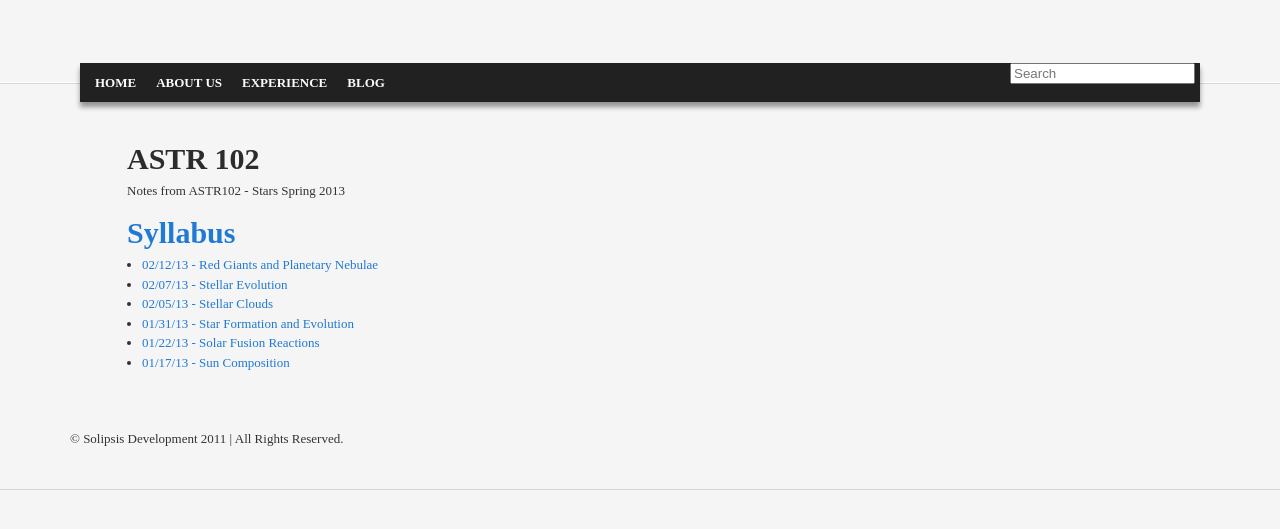
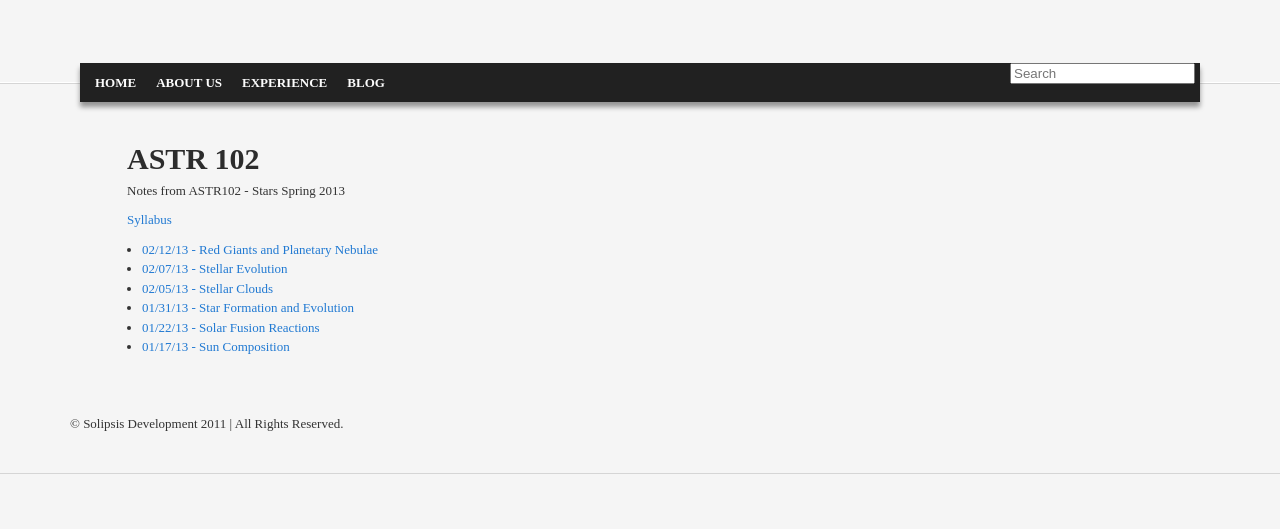
Before and after one commit to berkona/berkona.github.com, a Jekyll site: the page built from notes/astr102/index.md, in a window 1280 px wide. Shown: the top 529 px of the page. Built offline with Jekyll 4.4.1, drawn with Linux system fonts in a browser that asks for light colours; Markdown is read by kramdown in place of the engine named in the settings.

Commit message:
Added better formatting for syllabi

```diff
--- a/_layouts/note-index.html
+++ b/_layouts/note-index.html
@@ -4,12 +4,13 @@ layout: default
 <section class="content-header">
 	{% if page.title %}<h1> {{ page.title }} </h1> {% endif %}
 	{% if page.title_detail %} <p> {{ page.title_detail }} </p> {% endif %}
+	{% if page.syllabus %}
+	<p class="content-syllabus">
+		<a href="{{ page.syllabus }}">Syllabus</a>
+	</p>
+	{% endif %}
 </section>
-{% if page.syllabus %}
-<h1 class="content-syllabus">
-	<a href="{{ page.syllabus }}">Syllabus</a>
-</h1>
-{% endif %}
+
 <ul class="content-entries">
 	{{ content }}
 </ul>
```
Also changed, not shown: notes/astr102/index.md (+1 -1 lines).
